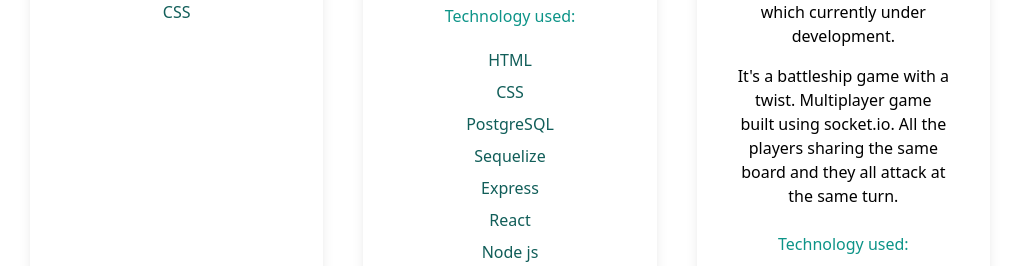
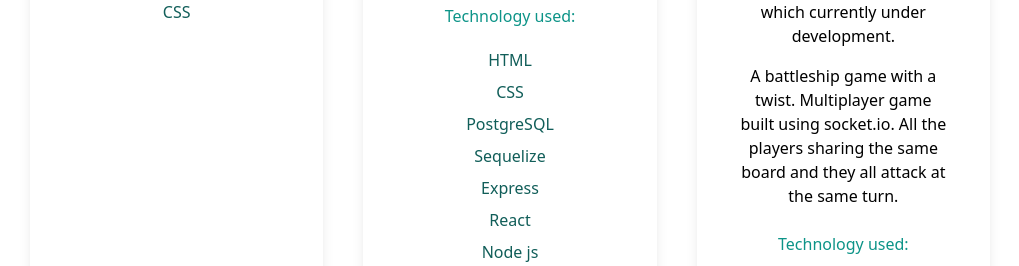
Before and after one commit to fredy-laksmono/portfolio, a Next.js app: page / in a window 1280 px wide. Shown: the part 1564-1830 px from the top of the page, without its empty margins (130-1149 px from the left). Built offline with nearby package versions, Linux system fonts and the light colour scheme.

Commit message:
Attemp to fix deploy error 2

```diff
--- a/pages/index.js
+++ b/pages/index.js
@@ -179,9 +179,9 @@
               </p>
               <p className=" py-2">
                 {" "}
-                It's a battleship game with a twist. Multiplayer game built
-                using socket.io. All the players sharing the same board and they
-                all attack at the same turn.{" "}
+                A battleship game with a twist. Multiplayer game built using
+                socket.io. All the players sharing the same board and they all
+                attack at the same turn.{" "}
               </p>
               <h4 className=" py-4 text-teal-600 dark:text-teal-200">
                 Technology used:
```
